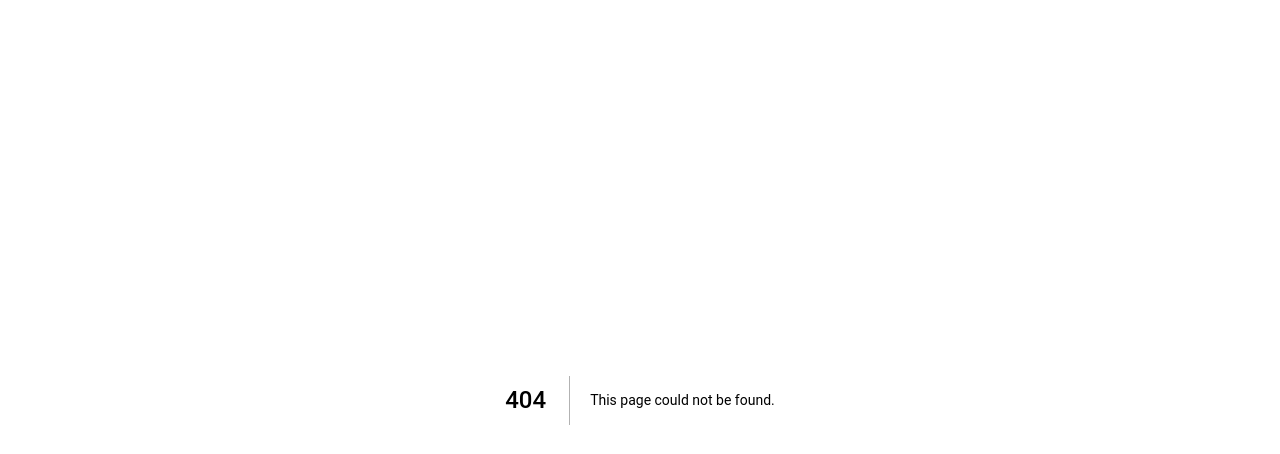
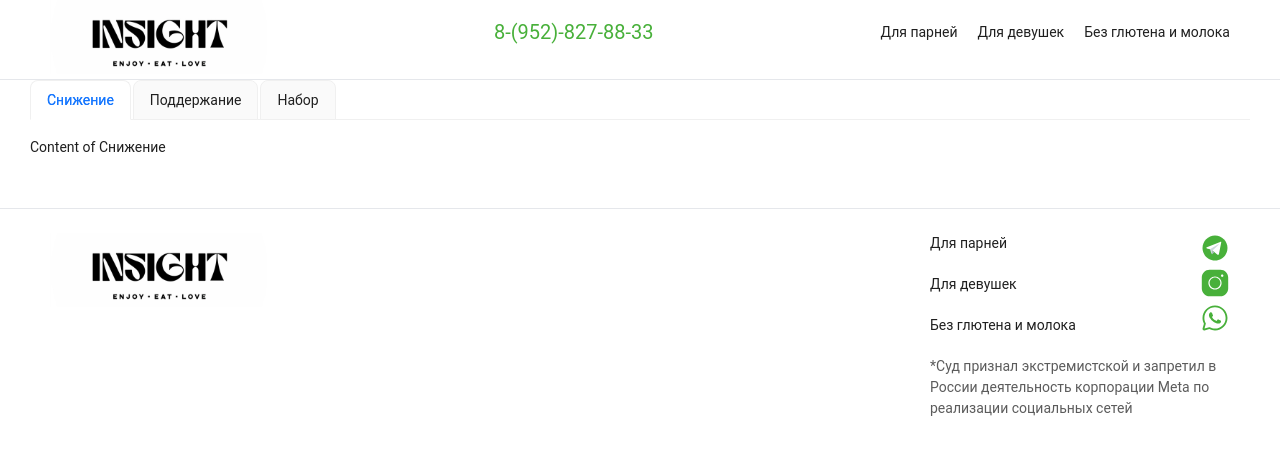
Before and after one commit to eshgin1/insight, a Next.js app: page /for-womans in a window 1280 px wide. Before the commit this address had no page. Shown: the top 454 px of the page. Built offline with nearby package versions, Linux system fonts and the light colour scheme.

Commit message:
new page

```diff
--- /dev/null
+++ b/src/app/for-womans/page.tsx
@@ -0,0 +1,100 @@
+"use client"
+
+import { Layout, Flex, Tabs } from "antd";
+import Link from "next/link";
+
+const { Header, Footer, Sider, Content } = Layout;
+
+const programmArr = [
+    {
+        programm: "Cнижение"
+    },
+    {
+        programm: "Поддержание"
+    },
+    {
+        programm: "Набор"
+    }
+]
+
+export default function ForWomans() {
+    return (
+        <Layout >
+            <Header className=" h-[80px] bg-white flex justify-between border-b-[1px]">
+            <Link href="/">
+                <img src="/icons/logo 1.svg" alt="logo" />
+            </Link>
+            <div>
+                <a href="tel:+79528278833" className="text-[20px] text-[#48b03a] hover:text-[#48b03a]">8-(952)-827-88-33</a>
+            </div>
+            <ul className="flex gap-[20px]">
+                <li>
+                <Link href="/for-mans">Для парней</Link>
+                </li>
+                <li>
+                <Link href="/for-womans">Для девушек</Link>
+                </li>
+                <li>
+                <Link href="/no-milk">Без глютена и молока</Link>
+                </li>
+            </ul>
+            </Header>
+            <Content className="bg-white pl-[30px] pr-[30px] pb-[50px]">
+                <Tabs
+                    defaultActiveKey="1"
+                    type="card"
+                    // items={new Array(3).fill(null).map((_, i) => {
+                    // const id = String(i + 1);
+                    //     return {
+                    //         label: `Card Tab ${id}`,
+                    //         key: id,
+                    //         children: `Content of card tab ${id}`,
+                    //     };
+                    // })}
+                    items={programmArr.map((item: any) => {
+                        return {
+                            label: item.programm,
+                            key: item.programm,
+                            children: `Content of ${item.programm}`,
+                        }
+                    })}
+                />
+            </Content>
+            <Footer className="bg-white border-t-[1px] flex justify-between">
+            <Link href="/">
+                <img src="/icons/logo 1.svg" alt="logo" />
+            </Link>
+            <div>
+                <div className="flex justify-between">
+                <ul className="flex flex-col gap-[20px]">
+                    <li>
+                    <Link href="/for-mans">Для парней</Link>
+                    </li>
+                    <li>
+                    <Link href="/for-womans">Для девушек</Link>
+                    </li>
+                    <li>
+                    <Link href="/no-milk">Без глютена и молока</Link>
+                    </li>
+                </ul>
+                <ul className="flex flex-col gap-[5px]">
+                    <a target="_blank" href="https://t.me/insight_food_sochi">
+                    <img src=" /icons/телеграмма.svg" alt="telegram" />
+                    </a>
+                    <a target="_blank" href="https://www.instagram.com/insighte.food">
+                    <img src="/icons/instagram.svg" alt="instagram" />
+                    </a>
+                    <a target="_blank" href="https://wa.me/79528278833">
+                    <img src="/icons/whatsapp.svg" alt="whatsapp" />
+                    </a>
+                </ul>
+                </div>
+                <p className="text-[#5c5c5c] w-[300px] mt-[20px]">
+                *Суд признал экстремистской и запретил в России
+                деятельность корпорации Meta по реализации социальных сетей
+                </p>
+            </div>
+            </Footer>
+        </Layout>
+    )
+}
--- a/src/app/page.tsx
+++ b/src/app/page.tsx
@@ -23,7 +23,7 @@
               <Link href="/for-mans">Для парней</Link>
             </li>
             <li>
-              <Link href="/for-women">Для девушек</Link>
+              <Link href="/for-womans">Для девушек</Link>
             </li>
             <li>
               <Link href="/no-milk">Без глютена и молока</Link>
@@ -49,7 +49,7 @@
                   <Link href="/for-mans">Для парней</Link>
                 </li>
                 <li>
-                  <Link href="/for-women">Для девушек</Link>
+                  <Link href="/for-womans">Для девушек</Link>
                 </li>
                 <li>
                   <Link href="/no-milk">Без глютена и молока</Link>
--- a/src/components/Category.tsx
+++ b/src/components/Category.tsx
@@ -1,5 +1,6 @@
 "use client"
 import { Card } from "antd"
+import Link from "next/link"
 
 const { Meta } = Card
 
@@ -7,6 +8,7 @@
 const Category: React.FC = () => {
     return (
         <div className="mt-[50px] flex justify-between">
+            <Link href="/for-womans">
                 <Card
                     className="hover:scale-[1.01] transition-transform duration-300"
                     hoverable
@@ -18,6 +20,8 @@
                         Полезное питание из изысканных ингредиентов для спорта и здоровой жизни
                     </div>
                 </Card>
+            </Link>
+            <Link href="/for-mans">
                 <Card
                     className="hover:scale-[1.01] transition-transform duration-300"
                     hoverable
@@ -29,6 +33,8 @@
                         Здоровое питание для людей, требующих особого подхода
                     </div>
                 </Card>
+            </Link>
+            <Link href="/no-milk">
                 <Card
                     className="hover:scale-[1.01] transition-transform duration-300"
                     hoverable
@@ -40,6 +46,7 @@
                         Индивидуальное меню с полным сопровождением диетолога
                     </div>
                 </Card>
+            </Link>
         </div>
     )
 }
```
Lines whose indentation alone changed are shown as unchanged.
